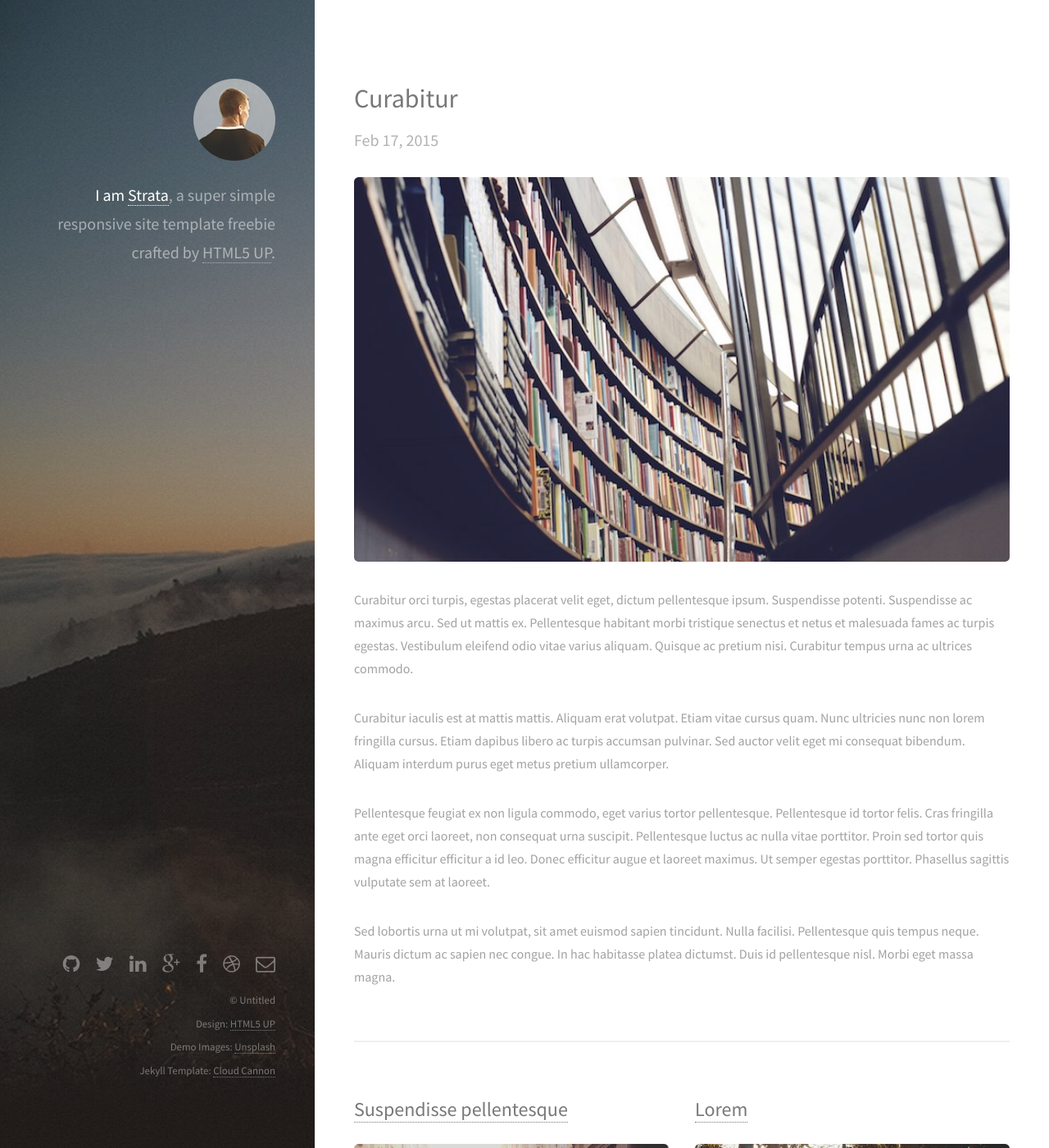
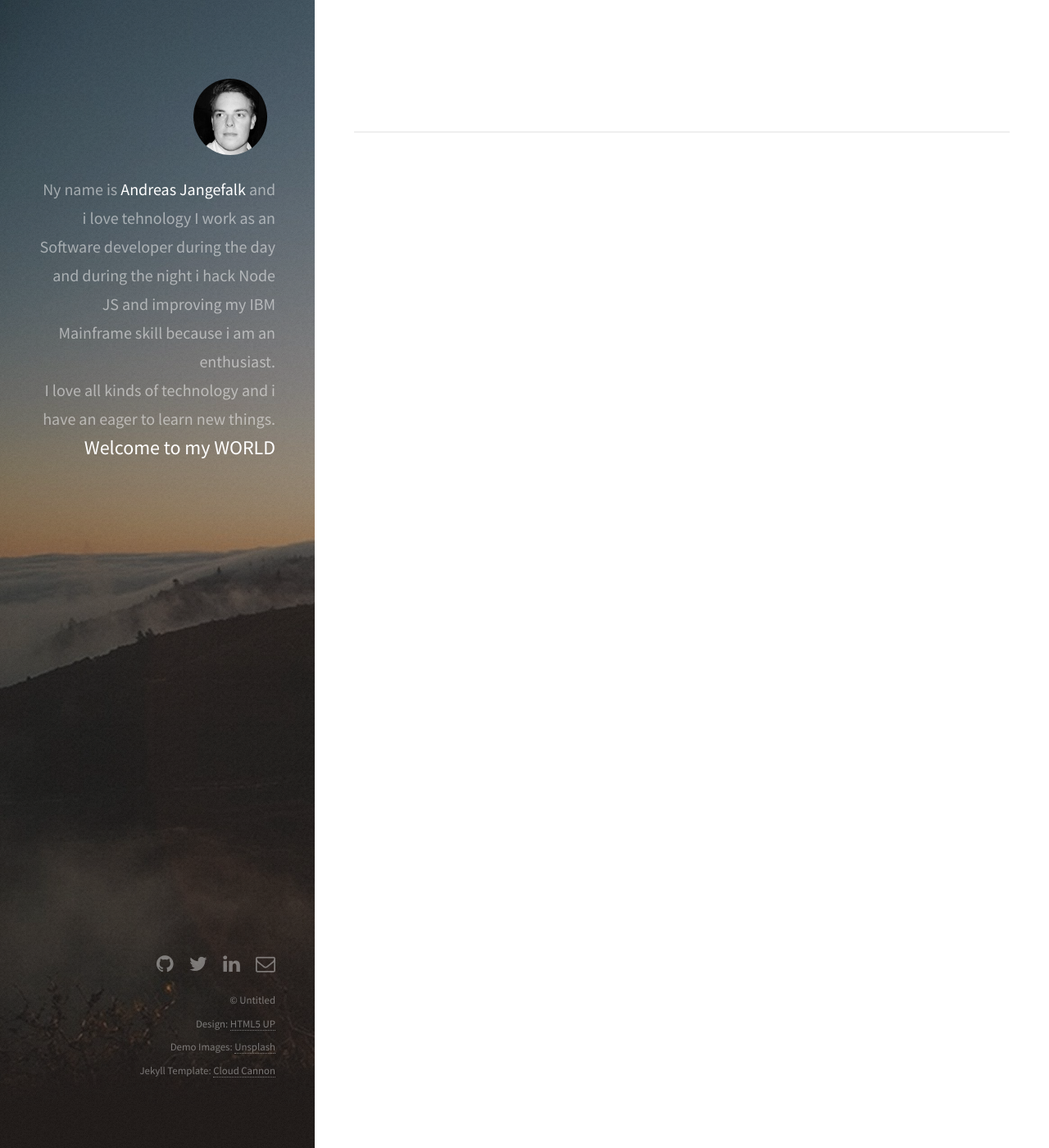
Before and after one commit to jangefalk/jangefalk.github.io, a Jekyll site: the page built from index.html, in a window 1280 px wide and 1400 px high. Shown: the whole window at 82% size. Built offline with Jekyll 4.4.1, drawn with Linux system fonts in a browser that asks for light colours; some of the changed text lies outside the part shown.

Commit message:
Design improvments and link config

```diff
--- a/_layouts/default.html
+++ b/_layouts/default.html
@@ -21,10 +21,13 @@
 	<body id="top">
 
       <header id="header">
-          <a href="#" class="image avatar"><img src="/images/avatar.jpg" alt="" /></a>
-          <h1><strong>I am <a href="/">Strata</a></strong>, a super simple<br />
-          responsive site template freebie<br />
-          crafted by <a href="http://html5up.net">HTML5 UP</a>.</h1>
+          <a href="#" class="image avatar"><img src="/images/jag1.jpg" alt="" /></a>
+          <h1>Ny name is <strong>Andreas Jangefalk</strong> and i love tehnology<br />
+          I work as an Software developer during the day and during the night i hack Node JS and
+          improving my <br />IBM Mainframe skill because i am an enthusiast.</h1>
+          <h1>I love all kinds of technology and i have an eager <br />to learn new things. </h1>
+
+          <h2>Welcome to my WORLD</h2>
       </header>
 
 
@@ -36,7 +39,7 @@
 
               {% if site.github_username %}
               <li>
-                <a href="https://github.com/{{ site.github_username }}" class="icon fa-github">
+                <a href="https://github.com/jangefalk/" class="icon fa-github">
                   <span class="label">GitHub</span>
                 </a>
               </li>
@@ -44,7 +47,7 @@
 
               {% if site.twitter_username %}
               <li>
-                <a href="https://twitter.com/{{ site.twitter_username }}" class="icon fa-twitter">
+                <a href="https://twitter.com/jangefalk" class="icon fa-twitter">
                   <span class="label">Twitter</span>
                 </a>
               </li>
@@ -58,33 +61,9 @@
               </li>
               {% endif %}
 
-              {% if site.google_plus_username %}
-              <li>
-                <a href="https://plus.google.com/{{ site.google_plus_username }}" class="icon fa-google-plus">
-                  <span class="label">Google+</span>
-                </a>
-              </li>
-              {% endif %}
-
-              {% if site.facebook_username %}
-              <li>
-                <a href="https://www.facebook.com/{{ site.facebook_username }}" class="icon fa-facebook">
-                  <span class="label">Facebook</span>
-                </a>
-              </li>
-              {% endif %}
-
-              {% if site.dribbble_username %}
-              <li>
-                <a href="#" class="icon fa-dribbble">
-                  <span class="label">Dribbble</span>
-                </a>
-              </li>
-              {% endif %}
-
               {% if site.email %}
               <li>
-                <a href="mailto:{{ site.email }}" class="icon fa-envelope-o">
+                <a href="mailto:{{ andreas.jangefalk@gmail.com }}" class="icon fa-envelope-o">
                   <span class="label">Email</span>
                 </a>
               </li>
--- a/_posts/2015-01-30-Lorem.markdown
+++ /dev/null
@@ -1,15 +0,0 @@
----
-layout: post
----
-<img src="/images/fulls/02.jpg" class="fit image">
-Lorem ipsum dolor sit amet, consectetur adipiscing elit. Morbi cursus fringilla dui. Donec laoreet maximus elit. Mauris ullamcorper condimentum lobortis. Donec maximus, mi vitae iaculis placerat, ligula mi maximus lectus, ac varius mi nulla id neque. Quisque porta eros nisi, eu fringilla urna dictum vitae.
-
-Vestibulum id metus eu nisl sodales consectetur. Phasellus et ultrices lacus.
-
-Curabitur orci turpis, egestas placerat velit eget, dictum pellentesque ipsum. Suspendisse potenti. Suspendisse ac maximus arcu. Sed ut mattis ex. Pellentesque habitant morbi tristique senectus et netus et malesuada fames ac turpis egestas. Vestibulum eleifend odio vitae varius aliquam. Quisque ac pretium nisi. Curabitur tempus urna ac ultrices commodo.
-
-Curabitur iaculis est at mattis mattis. Aliquam erat volutpat. Etiam vitae cursus quam. Nunc ultricies nunc non lorem fringilla cursus. Etiam dapibus libero ac turpis accumsan pulvinar. Sed auctor velit eget mi consequat bibendum. Aliquam interdum purus eget metus pretium ullamcorper.
-
-Pellentesque feugiat ex non ligula commodo, eget varius tortor pellentesque. Pellentesque id tortor felis. Cras fringilla ante eget orci laoreet, non consequat urna suscipit. Pellentesque luctus ac nulla vitae porttitor. Proin sed tortor quis magna efficitur efficitur a id leo. Donec efficitur augue et laoreet maximus. Ut semper egestas porttitor. Phasellus sagittis vulputate sem at laoreet.
-
-Sed lobortis urna ut mi volutpat, sit amet euismod sapien tincidunt. Nulla facilisi. Pellentesque quis tempus neque. Mauris dictum ac sapien nec congue. In hac habitasse platea dictumst. Duis id pellentesque nisl. Morbi eget massa magna.
--- a/_posts/2015-02-06-welcome-to-jekyll.markdown
+++ /dev/null
@@ -1,14 +0,0 @@
----
-layout: post
-title: Suspendisse pellentesque
-date: 2015-02-06T14:37:44.000Z
-categories: update
----
-
-<img src="/images/fulls/01.jpg" class="fit image"> Suspendisse pellentesque mollis turpis, vitae ullamcorper arcu sagittis in. Pellentesque viverra, diam vel ultrices lobortis, urna diam efficitur diam, non ultricies enim massa et neque. Mauris lacinia purus nibh, ac consequat mi molestie ac. Suspendisse at sapien ac magna posuere imperdiet eget id nisi.
-
-Nulla facilisi. Pellentesque id magna eu sapien consectetur pulvinar nec eget massa. Nunc ut volutpat felis. Vestibulum pharetra ligula vel mattis aliquam. Etiam tempor vitae nulla nec euismod. Vivamus eget justo libero. Curabitur dictum, turpis vel porttitor semper, elit turpis vehicula nibh, quis mollis metus tortor at magna.
-
-Maecenas posuere sodales magna id tincidunt. Nunc sapien ipsum, efficitur et mauris nec, tristique gravida leo. Donec at bibendum lectus, sit amet fringilla risus. Donec et justo mi. In risus risus, faucibus eget eros eget, tincidunt posuere purus. Maecenas porta lacus metus, nec varius enim egestas ac. In hac habitasse platea dictumst. Nullam a nisi nulla. Nam vel varius enim, sit amet fringilla massa. Proin vel aliquam felis, quis scelerisque arcu.
-
-Sed consequat mi id malesuada efficitur. Vestibulum efficitur tortor ut dictum porta. Morbi dapibus viverra risus, et laoreet lorem commodo et. Donec hendrerit posuere magna a efficitur. Nullam euismod eget nulla eget iaculis. Donec porttitor faucibus porta. Morbi et risus dolor. Mauris venenatis sem id neque hendrerit ultrices.
--- a/css/style.css
+++ b/css/style.css
@@ -558,7 +558,7 @@
 
 			.image.avatar img {
 				border-radius: 100%;
-				width: 100%;
+				width: 90%;
 			}
 
 /* List */
```
Also changed, not shown: _posts/2015-02-17-curabitur.markdown (deleted, +0 -10 lines), images/jag1.jpg (added).
